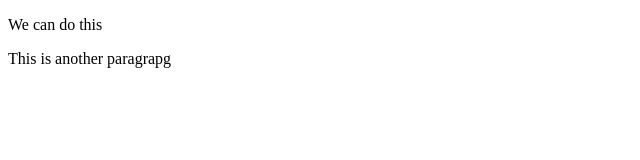
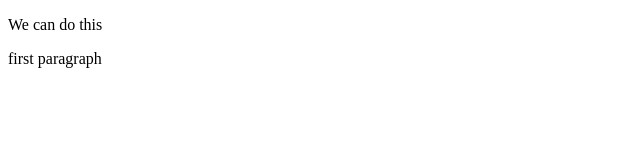
Before and after one commit to Kokostar25/learning-git, a plain HTML site: page index.html in a window 1280 px wide. Shown: the full height of the page, 0-640 px from the left. Drawn offline with Linux system fonts and the light colour scheme.

Commit message:
Update index.html

```diff
--- a/index.html
+++ b/index.html
@@ -5,6 +5,6 @@
   </head>
   <body>
     <p>We can do this</p>
-    <p>This is another paragrapg</p>
+    <p>first paragraph</p>
   </body>
 </html>
```
